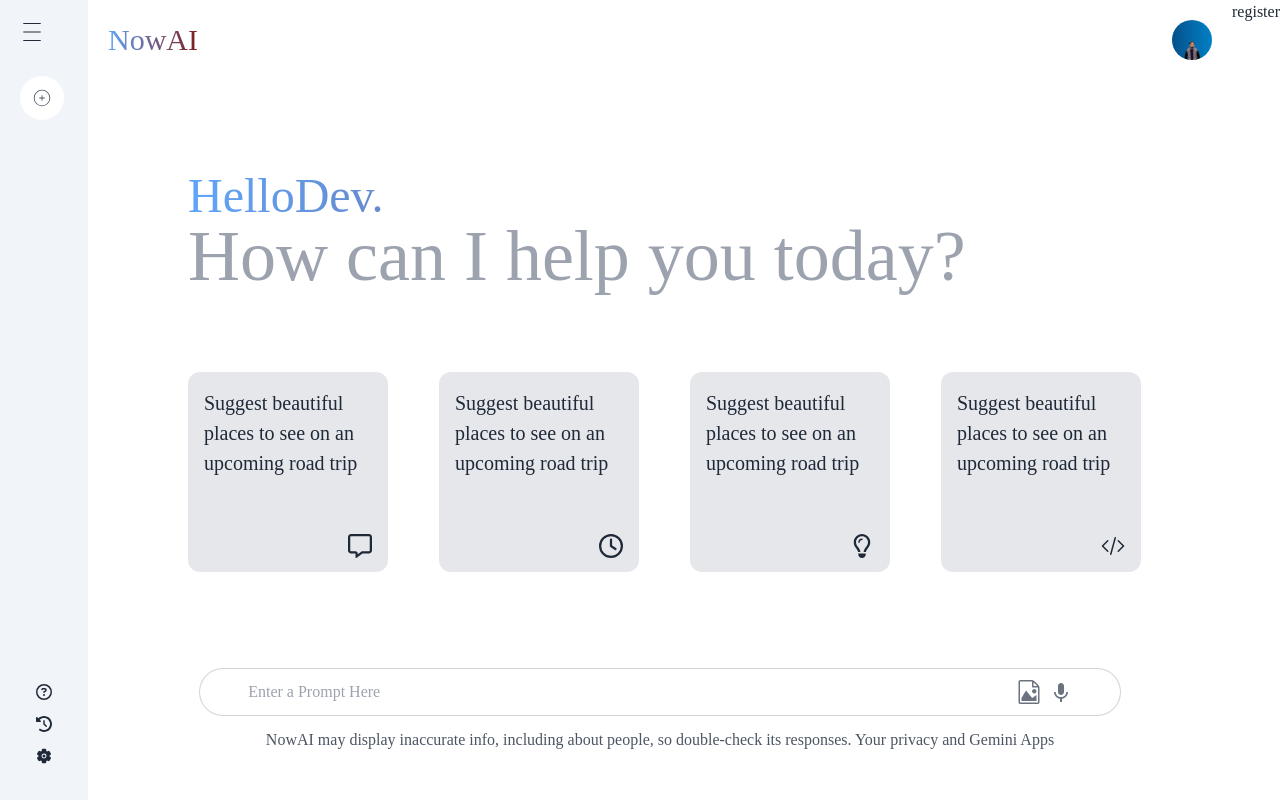
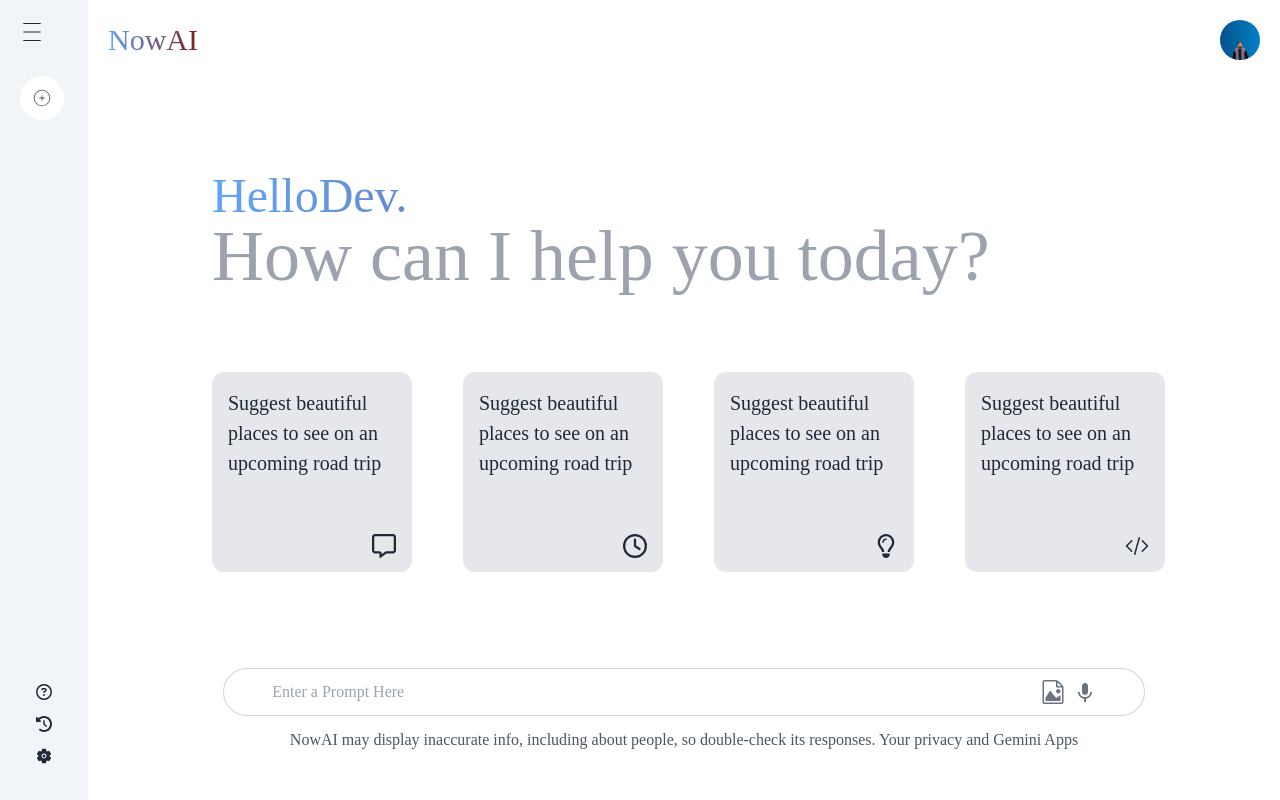
Before and after one commit to sakirmohammad775/Now-AI-Client-Site, a React (Vite) app: page / in a window 1280 px wide. Built offline with nearby package versions, Linux system fonts and the light colour scheme.

Commit message:
add the function

```diff
--- a/src/Home/Home.jsx
+++ b/src/Home/Home.jsx
@@ -9,9 +9,7 @@
                 <div className="w-full flex min-h-screen  duration-[1.5s]">
                     <Sidebar></Sidebar>
                     <Body></Body>
-                    <div>
-                        <h3>register</h3>
-                    </div>
+
                 </div>
             </div>
         </>
```
